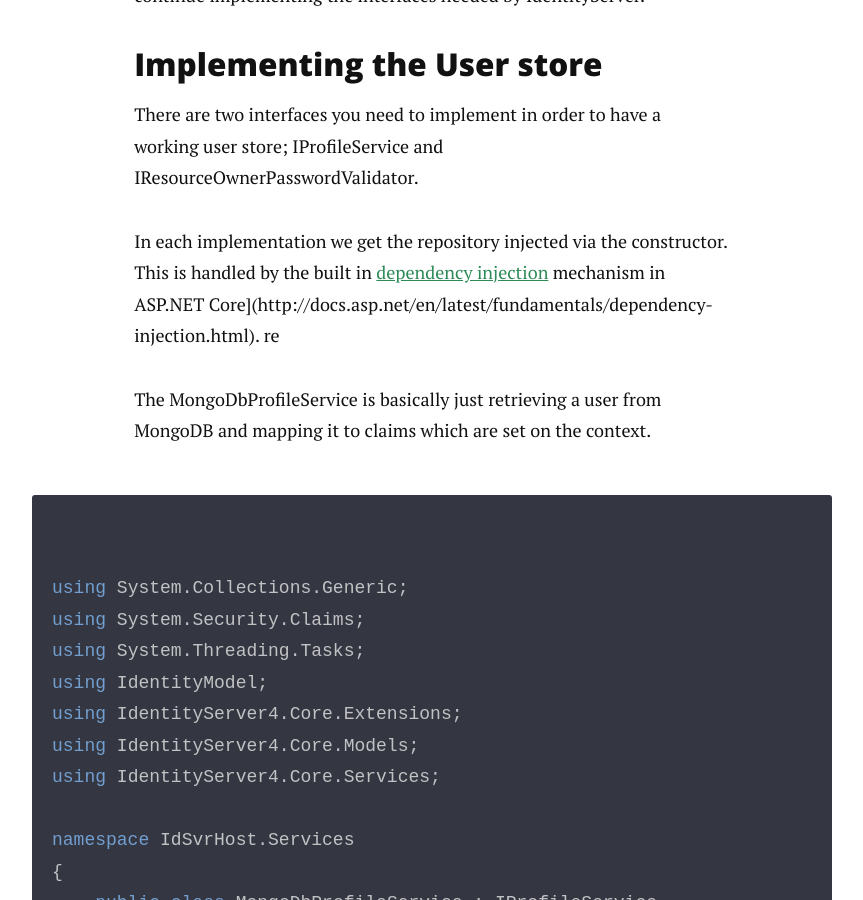
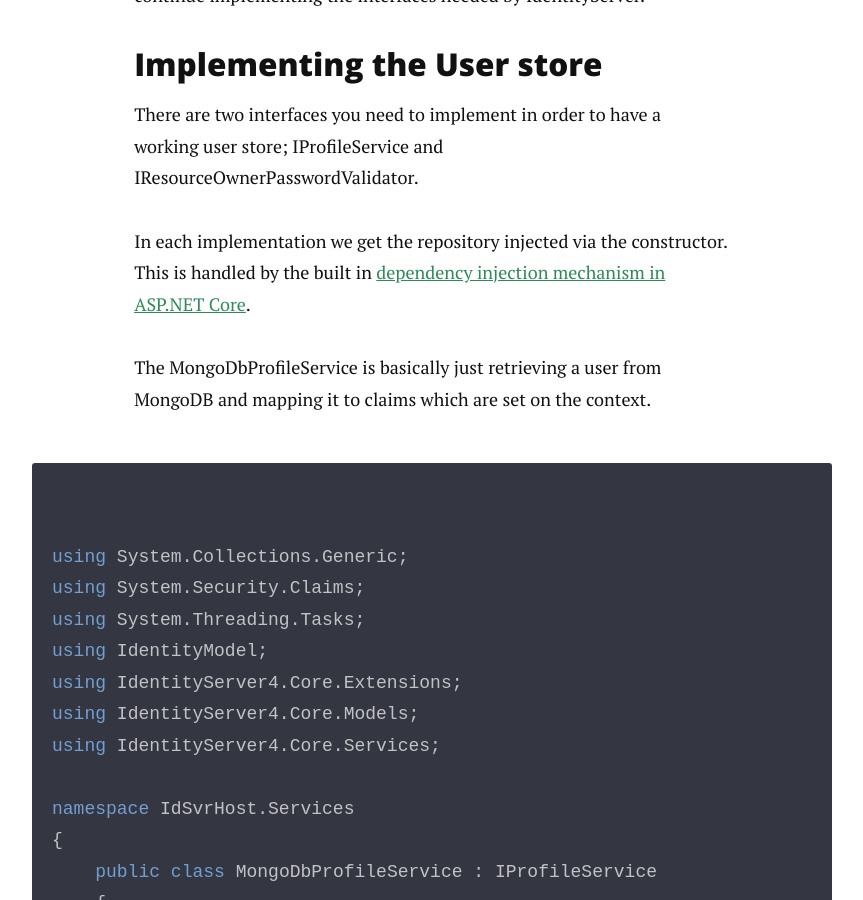
Before and after one commit to henningst/henningst.github.io, a Jekyll site: the page built from _posts/2016-04-13-identity-server-with-mongodb.md, in a window 1280 px wide and 900 px high, scrolled down 8739 px. Shown: the whole window, without its empty margins (208-1071 px from the left). Built offline with Jekyll 4.4.1, drawn with Linux system fonts in a browser that asks for light colours; nearby versions of some CDN libraries; some of the changed text lies outside the part shown.

```diff
--- a/_posts/2015-04-13-identity-server-with-mongodb.md
+++ b/_posts/2016-04-13-identity-server-with-mongodb.md
@@ -246,9 +246,8 @@ Now that we have the necessary parts of the repository in place, we can continue
 
 There are two interfaces you need to implement in order to have a working user store; IProfileService and IResourceOwnerPasswordValidator.
 
-In each implementation we get the repository injected via the constructor. This is handled by the built in [dependency injection](http://docs.asp.net/en/latest/fundamentals/dependency-injection.html) mechanism
+In each implementation we get the repository injected via the constructor. This is handled by the built in [dependency injection mechanism
 in ASP.NET Core](http://docs.asp.net/en/latest/fundamentals/dependency-injection.html).
-re
 
 The MongoDbProfileService is basically just retrieving a user from MongoDB and mapping it to claims which are set on the context.
 
```
Also changed, not shown: other parts of _posts/2016-04-13-identity-server-with-mongodb.md (+1 -1 lines), _posts/2016-03-21-how-to-unit-test-asp-net-core-authorizationhandler.md (renamed from _posts/2015-03-21-how-to-unit-test-asp-net-core-authorizationhandler.md, +1 -1 lines).
